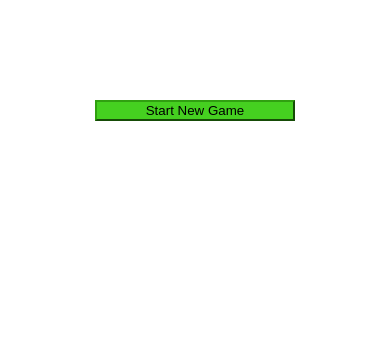
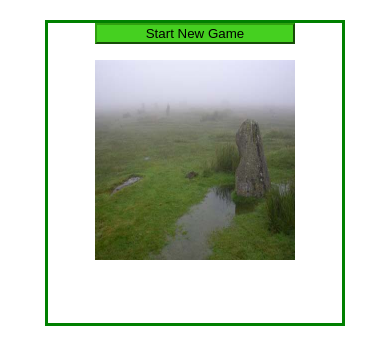
Before and after one commit to aaronkbrown/RP-Demo-JavaScript, a plain HTML site: page index.html in a window 390 px wide. Drawn offline with Linux system fonts and the light colour scheme.

Commit message:
Image swapping added

```diff
--- a/index.html
+++ b/index.html
@@ -8,9 +8,10 @@
     <header>
     </header>
     <main>
-      <div>
+      <div class="gameField">
         <input id="newGame" type="button" value="Start New Game" onclick="startGame();">
         <figure>
+          <img id="mainPic" src="images/moor.jpg">
         </figure>
         <input id="lookForFight" type="button" value="Explore" onclick="lookForFight();">
         <input id="attackButton" type="button" value="Attack!" onclick="attackButton();">
--- a/layout.css
+++ b/layout.css
@@ -10,8 +10,24 @@ main {
   text-align:center;
   height:100%;
   width: 920px;
-  padding-top:270px;
+  padding-top:150px;
   background-color:#ffffff;
+}
+
+figure {
+  display: block;
+}
+
+.gameField {
+  border: 3px solid green;
+  min-height: 300px;
+  max-width: 600px;
+  margin:0 auto;
+}
+
+#mainPic {
+  width: 300px;
+  height: 300px;
 }
 
 input[type=button] {
@@ -46,20 +62,25 @@ input[type=button] {
 @media only screen and (min-width: 768px) and (max-width: 959px) {
   main {
     width: 740px;
-    padding-top: 210px;
+    padding-top: 100px;
   }
 }
 
 @media only screen and (min-width: 480px) and (max-width: 767px) {
   main {
     width: 460px;
-    padding-top:150px;
+    padding-top:50px;
   }
 }
 
 @media only screen and (max-width: 479px) {
   main {
     width: 300px;
-    padding-top:100px;
+    padding-top:20px;
+  }
+
+  #mainPic {
+    width: 200px;
+    height: 200px;
   }
 }
--- a/main.js
+++ b/main.js
@@ -18,6 +18,8 @@ var buttonFight = document.getElementById("lookForFight");
 var buttonAttack = document.getElementById("attackButton");
 
 var buttonRest = document.getElementById("rest");
+
+var mainPic = document.getElementById("mainPic");
 
 
 
@@ -83,18 +85,23 @@ function monsterNameGenerate(){
   if (nNameChance === 1) {
     sMonsterName = "Goblin";
     monsterCharacter.sArticle = "a";
+    mainPic.src = "images/goblin.jpg";
   } else if (nNameChance === 2){
     sMonsterName = "Orc";
     monsterCharacter.sArticle = "an";
+    mainPic.src = "images/orc.png";
   } else if (nNameChance === 3){
     sMonsterName = "Kobold";
     monsterCharacter.sArticle = "a";
+    mainPic.src = "images/kobold.jpg";
   } else if (nNameChance === 4){
     sMonsterName = "Gnoll";
     monsterCharacter.sArticle = "a";
+    mainPic.src = "images/gnoll.jpg";
   } else {
     sMonsterName = "Ogre";
     monsterCharacter.sArticle = "an";
+    mainPic.src = "images/ogre.jpg";
   }
   // Return the string
   return sMonsterName;
@@ -141,6 +148,7 @@ function attackCycle(opponentOne, opponentTwo){
     buttonFight.style.display = "block";
     buttonRest.style.display = "block";
     buttonAttack.style.display = "none";
+    mainPic.src = "images/moor.jpg";
     return;
   } else {
     // Otherwise, it is opponentTwo's turn to retaliate
@@ -152,6 +160,7 @@ function attackCycle(opponentOne, opponentTwo){
       buttonFight.style.display = "none";
       buttonRest.style.display = "none";
       buttonAttack.style.display = "none";
+      mainPic.src = "images/moor.jpg";
       return;
     } else {
       return;
@@ -166,6 +175,7 @@ function attackCycle(opponentOne, opponentTwo){
 // Start on the path of a new adventure, create new player character
 // Make sure the correct buttons are displaying
 function startGame(){
+  mainPic.src = "images/moor.jpg";
   createPC();
   buttonFight.style.display = "block";
   buttonAttack.style.display = "none";
```
Also changed, not shown: images/gnoll.jpg (added), images/goblin.jpg (added), images/kobold.jpg (added), images/moor.jpg (added), images/ogre.jpg (added), images/orc.png (added).
